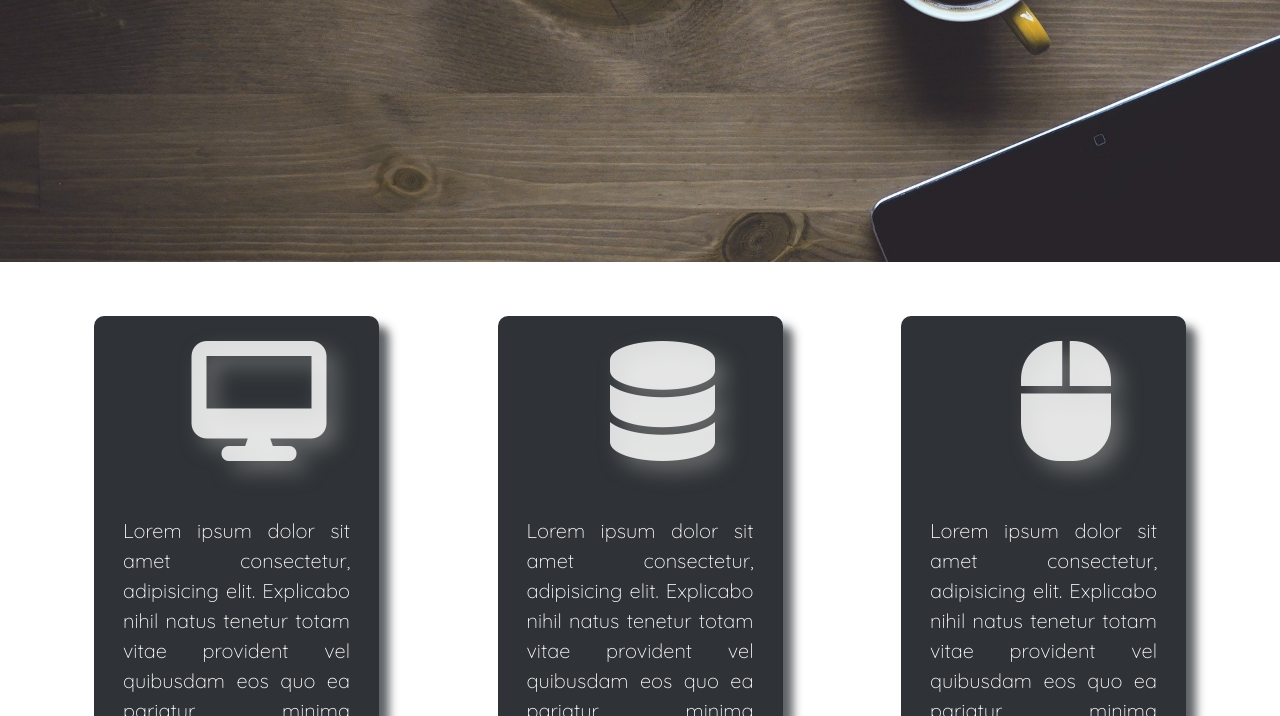
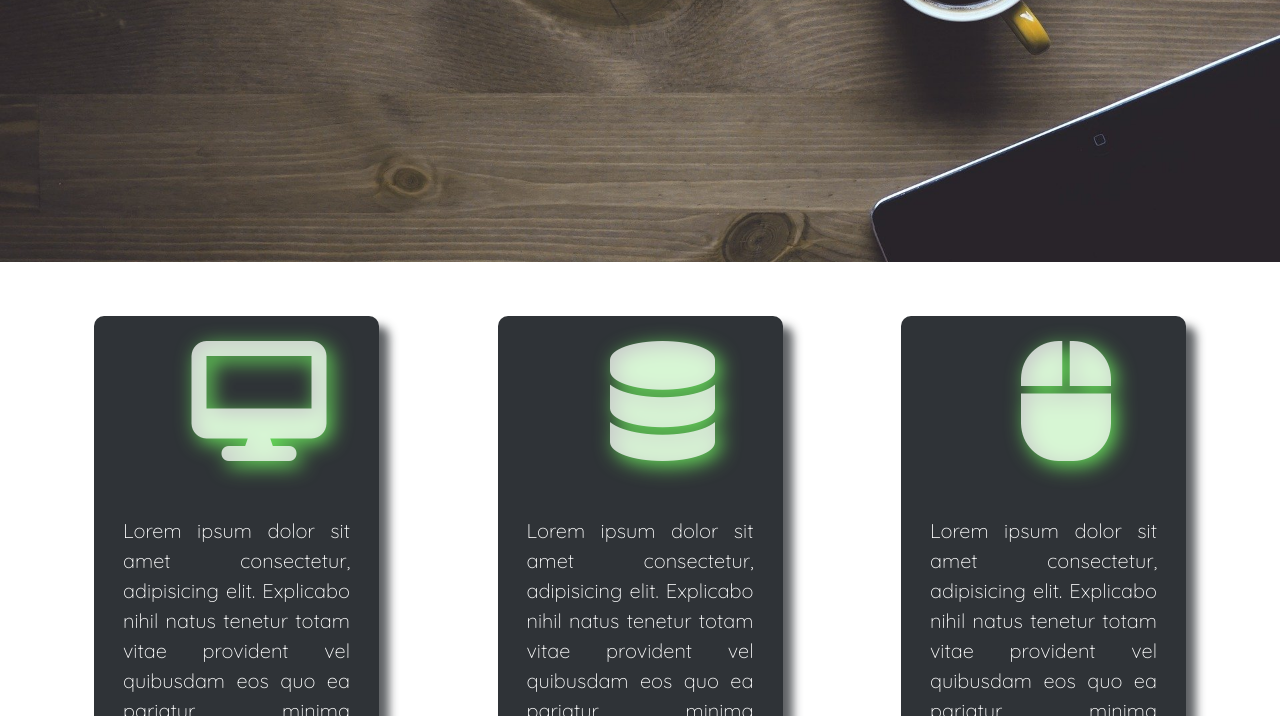
Before and after one commit to TechCareer-FrontEnd-1/tubisad-frontend-melisaclskn, a plain HTML site: page homework1/lesson-4/index.html in a window 1280 px wide. Shown: the part 538-1254 px from the top of the page. Drawn offline with nearby package versions, Linux system fonts and the light colour scheme.

Commit message:
update icon shadow

```diff
--- a/homework1/lesson-4/style.css
+++ b/homework1/lesson-4/style.css
@@ -89,7 +89,10 @@ header{
     z-index:-1;
     height:40rem;
     padding-top:9rem;
+
 }
+
+/* ############################################################################ */
 
 /* main */
 .box{
@@ -113,14 +116,15 @@ header{
 .icon{
     margin: auto;
     position: absolute;
-    color:rgba(255, 255, 255, 0.832);
+    color:rgba(255, 255, 255, 0.74);
 
     font-size:6em;
     width:100%;
     height:100%;
     padding: 25px;
-    text-shadow:10px 10px 20px rgba(128, 128, 128, 0.688);
+    text-shadow:5px 5px 20px rgb(103, 221, 90);
 }
+/* ############################################################################ */
 
 /* footer */
 footer{
```
